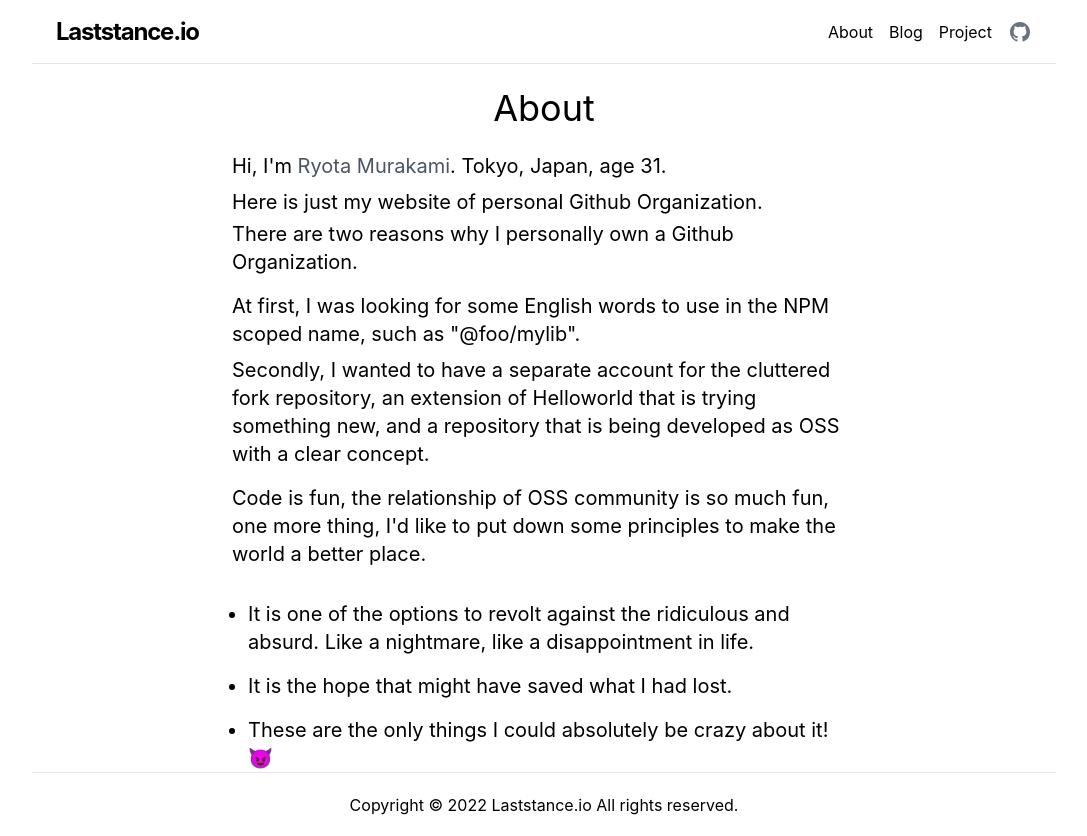
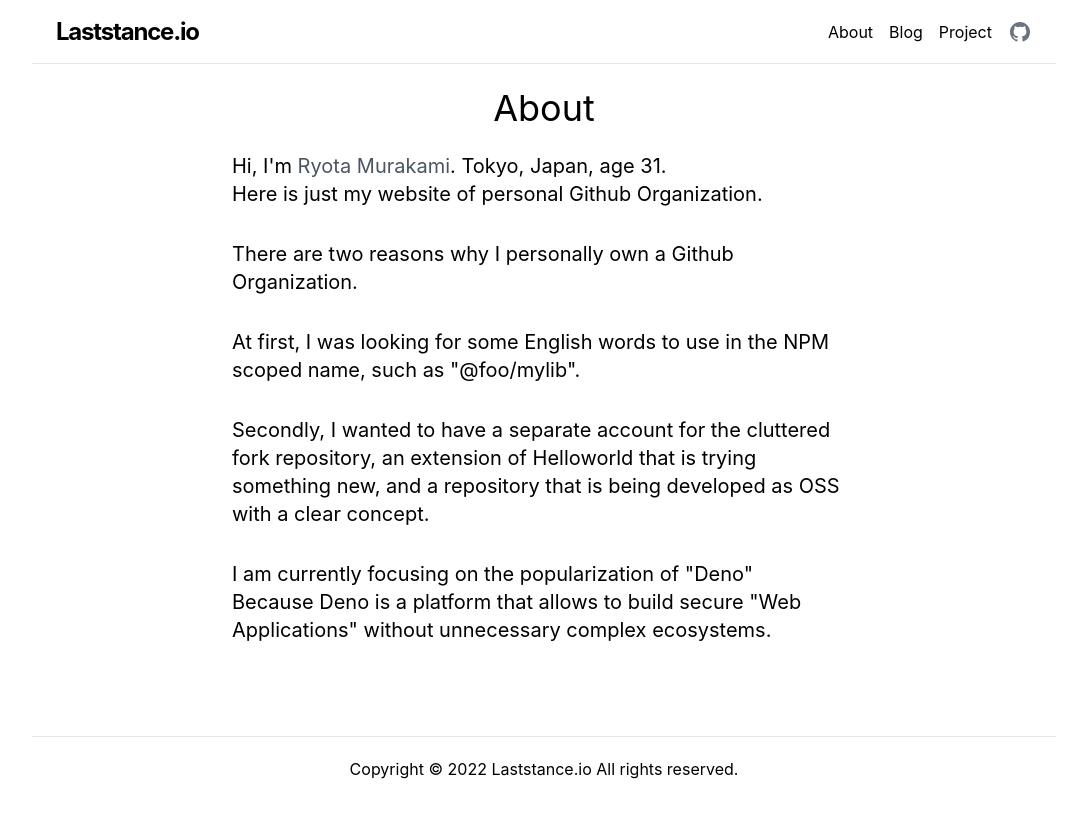
Before and after one commit to ryota-murakami/laststance.io-old, a Next.js app: page /about in a window 1280 px wide. Shown: the whole page, without its empty margins (96-1183 px from the left). After the commit the page ends 800 px from the top, so only its background shows below. Built offline with nearby package versions, Linux system fonts and the light colour scheme.

Commit message:
update about

```diff
--- a/pages/about.tsx
+++ b/pages/about.tsx
@@ -6,8 +6,8 @@ const About: React.FC = memo(
       <main className="main">
         <h1 className="py-6 text-center text-4xl">About</h1>
         <section className="px-10 text-xl md:px-32 lg:px-48">
-          <section className="mb-4">
-            <p className="leading-16 mb-2">
+          <section className="mb-8">
+            <p className="leading-16">
               Hi, I'm{' '}
               <a
                 className="text-gray-600 hover:text-gray-400"
@@ -19,19 +19,19 @@ const About: React.FC = memo(
               </a>
               . Tokyo, Japan, age 31.
             </p>
-            <p className="leading-16 mb-1">
+            <p className="leading-16 mb-8">
               Here is just my website of personal Github Organization.{' '}
             </p>
-            <p className="leading-16 mb-1">
+            <p className="leading-16 mb-8">
               There are two reasons why I personally own a Github Organization.
             </p>
           </section>
           <section className="mb-4">
-            <p className="leading-16 mb-2">
+            <p className="leading-16 mb-8">
               At first, I was looking for some English words to use in the NPM
               scoped name, such as "@foo/mylib".
             </p>
-            <p className="leading-16 mb-2">
+            <p className="leading-16 mb-8">
               Secondly, I wanted to have a separate account for the cluttered
               fork repository, an extension of Helloworld that is trying
               something new, and a repository that is being developed as OSS
@@ -39,22 +39,12 @@ const About: React.FC = memo(
             </p>
           </section>
 
-          <p className="leading-16 mb-2">
-            Code is fun, the relationship of OSS community is so much fun, one
-            more thing, I'd like to put down some principles to make the world a
-            better place.
+          <p className="leading-16">
+            I am currently focusing on the popularization of "Deno"
+            <br />
+            Because Deno is a platform that allows to build secure "Web
+            Applications" without unnecessary complex ecosystems.
           </p>
-
-          <ul className="mt-8 list-disc space-y-4 pl-4">
-            <li>
-              It is one of the options to revolt against the ridiculous and
-              absurd. Like a nightmare, like a disappointment in life.
-            </li>
-            <li>It is the hope that might have saved what I had lost.</li>
-            <li>
-              These are the only things I could absolutely be crazy about it! 😈
-            </li>
-          </ul>
         </section>
       </main>
     )
```
